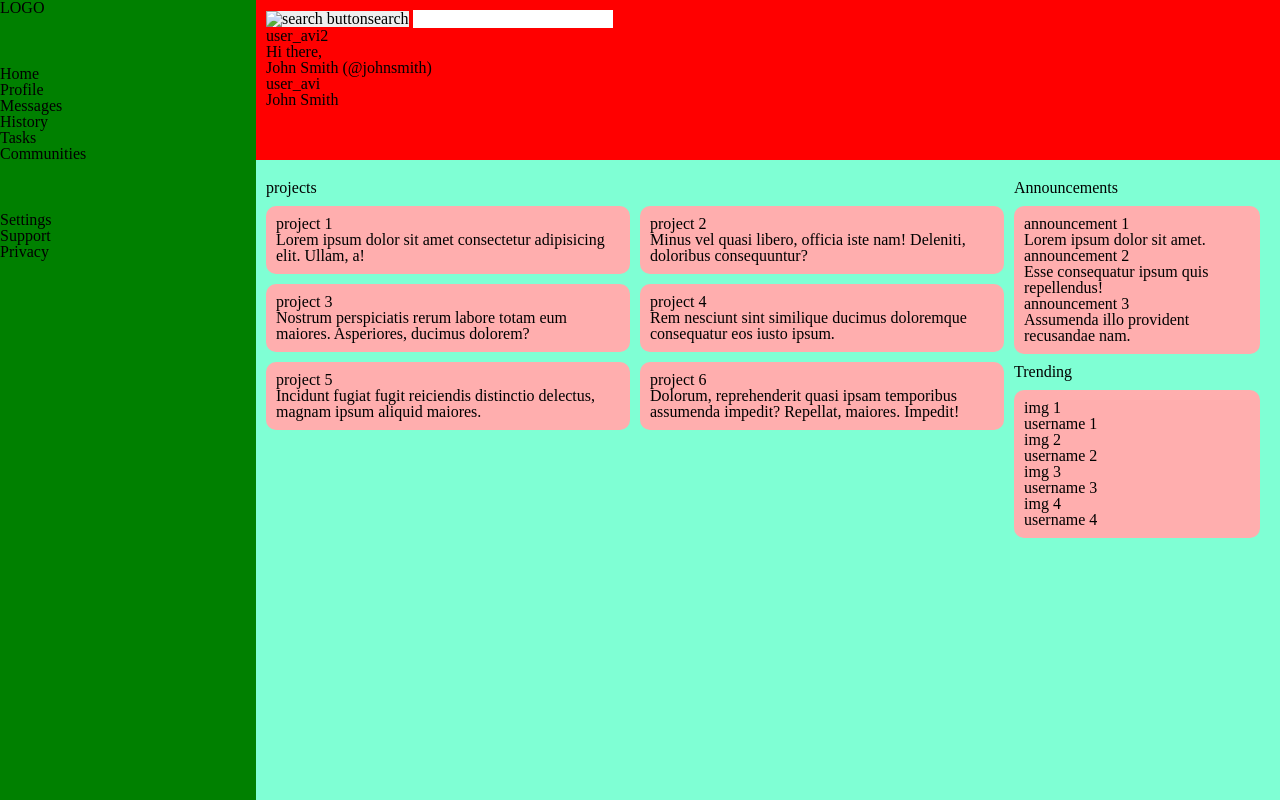
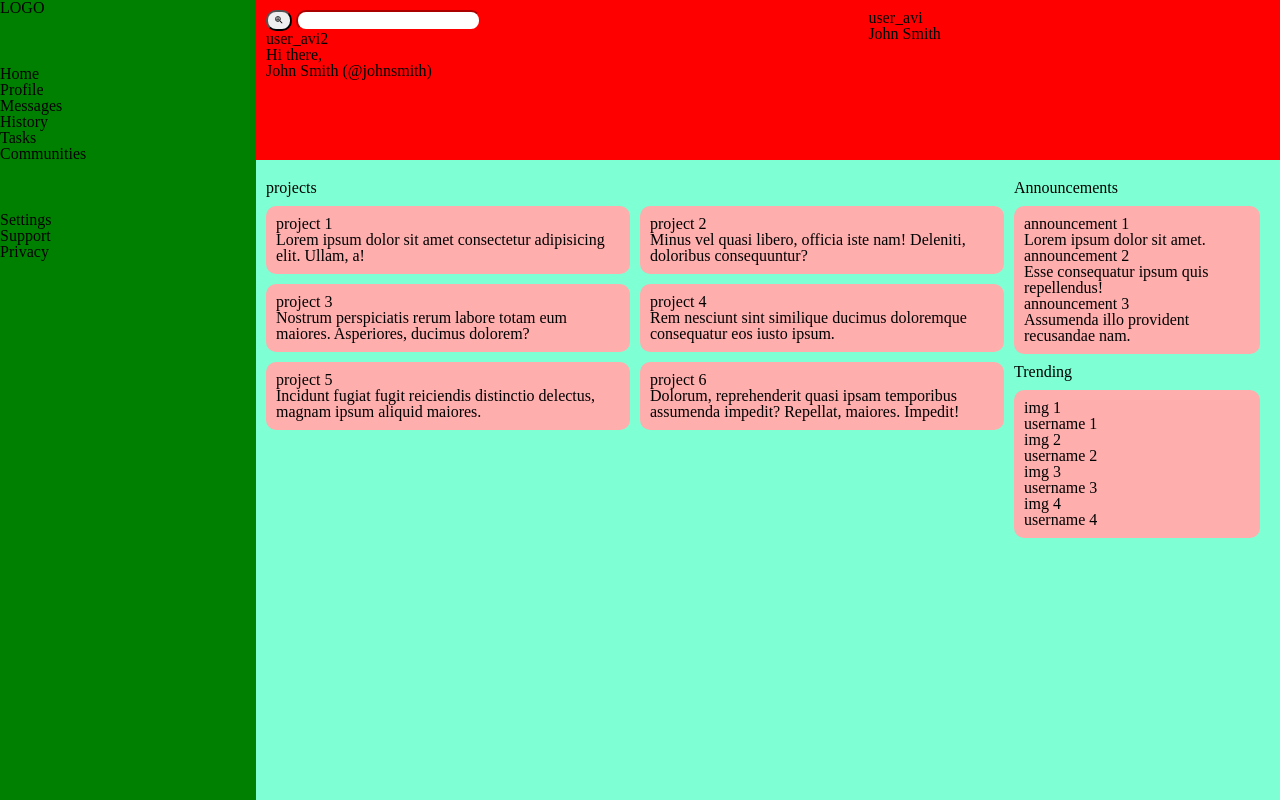
Before and after one commit to goldjared/admin-dashboard, a plain HTML site: page index.html in a window 1280 px wide. Drawn offline with Linux system fonts and the light colour scheme.

Commit message:
Add search icon, style input bar and search icon, layout header grid css

```diff
--- a/index.html
+++ b/index.html
@@ -10,7 +10,7 @@
 <body>
   <header>
     <div class="left-header">
-      <button><img src="" alt="search button">search</button>
+      <button><img src="images/search-web.svg" alt="search button" height="10px" width="10px"></button>
       <input type="search" name="search" id="search">
       <div class="user">
         <div class="avatar">user_avi2</div>
--- a/style.css
+++ b/style.css
@@ -1,6 +1,23 @@
-* {
-  margin: 0;
-  padding: 0;
+/* http://meyerweb.com/eric/tools/css/reset/
+   v2.0 | 20110126
+   License: none (public domain)
+*/
+
+html, body, div, span, applet, object, iframe,
+h1, h2, h3, h4, h5, h6, p, blockquote, pre,
+a, abbr, acronym, address, big, cite, code,
+del, dfn, em, img, ins, kbd, q, s, samp,
+small, strike, strong, sub, sup, tt, var,
+b, u, i, center,
+dl, dt, dd, ol, ul, li,
+fieldset, form, label, legend,
+table, caption, tbody, tfoot, thead, tr, th, td,
+article, aside, canvas, details, embed,
+figure, figcaption, footer, header, hgroup,
+menu, nav, output, ruby, section, summary,
+time, mark, audio, video {
+	margin: 0;
+	padding: 0;
 	border: 0;
 	font-size: 100%;
 	font: inherit;
@@ -42,6 +59,26 @@ header {
   grid-area: 1 / 2 / 2 / -1;
   background-color: red;
   padding: 10px;
+  display: grid;
+  grid-template-columns: 1.5fr 1fr;
+  grid-template-rows: 1fr 2fr;
+}
+
+.left-header {
+  grid-area: 1 / 1 / -1 / -1;
+}
+
+.right-header {
+  grid-area: 1 / 2 / -1 / -1;
+}
+
+.left-header button {
+  border-radius: 10px;
+}
+
+.left-header input {
+  border-radius: 10px;
+  border-color: red;
 }
 
 .sidebar {
@@ -56,7 +93,7 @@ header {
 main {
   display: grid;
   grid-template-columns: 3fr 1fr;
-  grid-template-rows: 100px 100px 100px;
+  grid-template-rows: 100px auto;
   padding: 20px 20px 20px 10px;
   gap: 10px;
 }
```
Also changed, not shown: images/search-web.svg (added).
